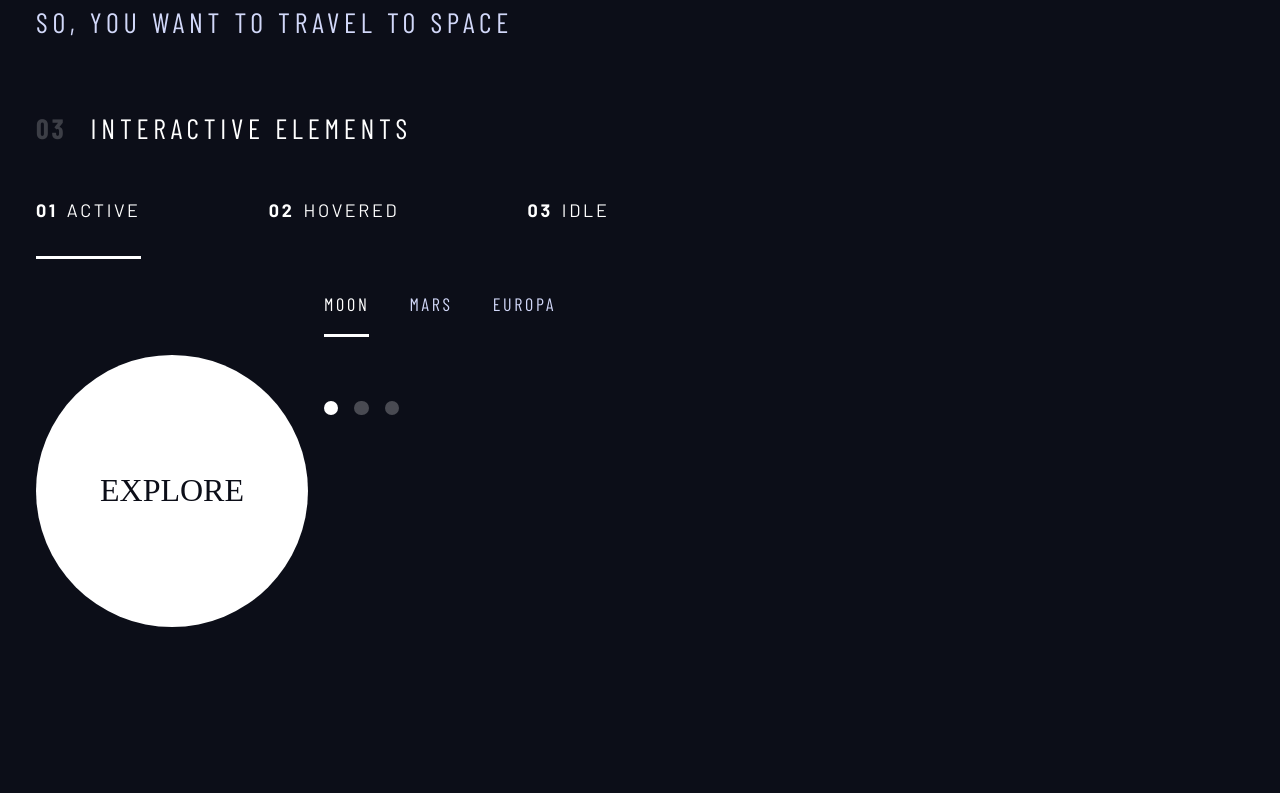
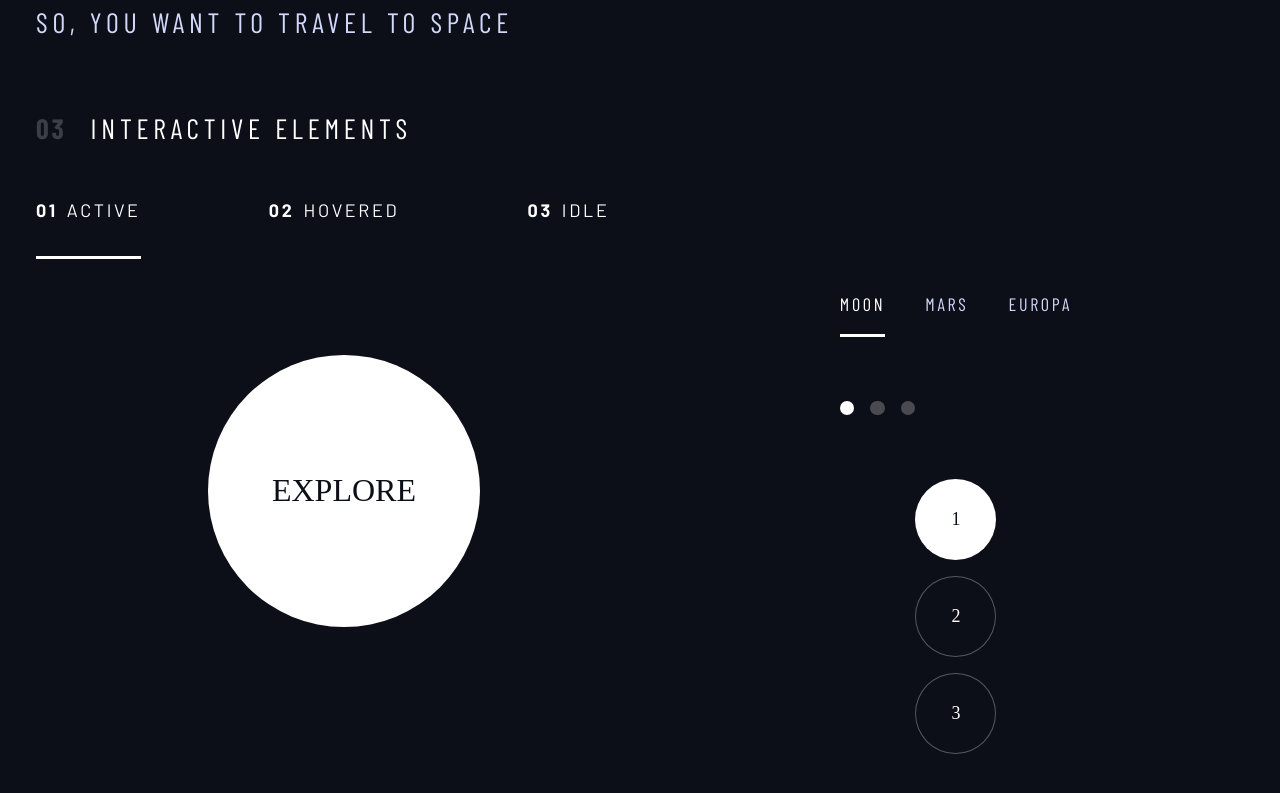
Before and after one commit to CodeHunt101/space-travel, a Next.js app: page /design-system in a window 1280 px wide. Shown: the part 1191-1984 px from the top of the page. Built offline with nearby package versions, Linux system fonts and the light colour scheme; a web font is replaced by a local one.

Commit message:
add number indicators

```diff
--- a/src/app/design-system/components/interactive-elements/Dots.tsx
+++ b/src/app/design-system/components/interactive-elements/Dots.tsx
@@ -4,7 +4,7 @@ import styles from './Dots.module.scss'
 const Dots = () => (
   <div className={`${styles['dot-indicators']} flex`}>
     <button aria-selected="true">
-      <span className="active sr-only">Slide title</span>
+      <span className={`${styles['active']} sr-only`}>Slide title</span>
     </button>
     <button aria-selected="false">
       <span className="sr-only">Slide title</span>
--- /dev/null
+++ b/src/app/design-system/components/interactive-elements/Numbers.module.scss
@@ -0,0 +1,24 @@
+@import '../../../styles/variables';
+@import '../../../styles/mixins';
+
+.number-indicators {
+  flex-direction: column;
+  align-items: center;
+  button {
+    border-radius: 50%;
+    width: 4.5em;
+    aspect-ratio: 1;
+    border: 1px solid #{'hsl(#{$clr-white} / 30%)'};
+    @include bg-colour($clr-dark);
+    cursor: pointer;
+
+    &.active, &[aria-selected="true"] {
+      @include bg-colour($clr-white);
+      @include text-colour($clr-dark);
+    }
+
+    &:hover {
+      border: 1px solid #{'hsl(#{$clr-white})'};
+    }
+  }
+}
--- /dev/null
+++ b/src/app/design-system/components/interactive-elements/Numbers.tsx
@@ -0,0 +1,18 @@
+/* eslint-disable jsx-a11y/role-supports-aria-props */
+import styles from './Numbers.module.scss'
+
+const Numbers = () => (
+  <div className={`${styles['number-indicators']} flex`}>
+    <button aria-selected="true" className={`${styles.active} text-white ff-serif`}>
+      1
+    </button>
+    <button aria-selected="false" className='text-white ff-serif'>
+      2
+    </button>
+    <button aria-selected="false" className='text-white ff-serif'>
+      3
+    </button>
+  </div>
+)
+
+export default Numbers
--- a/src/app/design-system/components/interactive-elements/index.tsx
+++ b/src/app/design-system/components/interactive-elements/index.tsx
@@ -1,6 +1,7 @@
 import Dots from './Dots'
 import LargeButton from './LargeButton'
 import NavBar from './NavBar'
+import Numbers from './Numbers'
 import Tabs from './Tabs'
 
 const InteractiveElements = () => (
@@ -12,7 +13,7 @@ const InteractiveElements = () => (
       <NavBar />
     </div>
 
-    <div className="flex ">
+    <div className="flex" style={{ justifyContent: 'space-around' }}>
       <div style={{ marginTop: '5rem' }}>
         <LargeButton />
       </div>
@@ -26,13 +27,9 @@ const InteractiveElements = () => (
           } as React.CSSProperties
         }
       >
-        {/* Tabs */}
         <Tabs />
-
-        {/* Dots */}
         <Dots />
-
-        {/* Numbers */}
+        <Numbers />
       </div>
     </div>
   </section>
```
